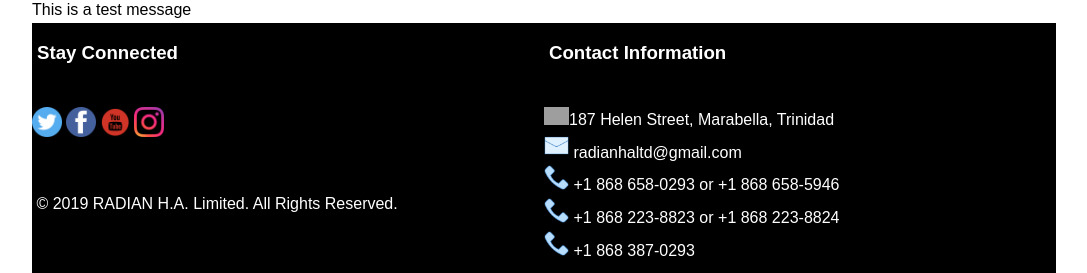
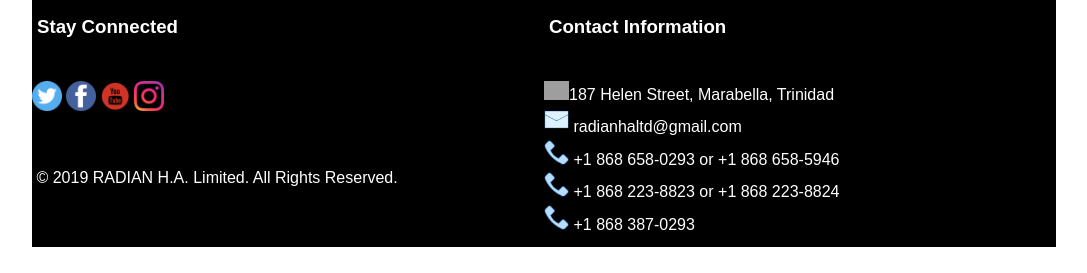
Before and after one commit to Netmistro/RadianWebsite, a PHP site: page /boss-towers.php in a window 1280 px wide. Shown: the part 763-1036 px from the top of the page, without its empty margins (96-1183 px from the left). After the commit the page ends 1010 px from the top, so only its background shows below. Run offline with PHP 8.4, Linux system fonts and the light colour scheme; some libraries are stand-ins or nearby versions; grey boxes are pictures that could not be loaded.

Commit message:
Updated Boss Towers PHP File with corrected version

```diff
--- a/boss-towers.php
+++ b/boss-towers.php
@@ -60,9 +60,6 @@ include('header.php');
     </div>
     <br>
 
-    <!-- Test Comment -->
-<p>This is a test message</p>
-
 </div>
 </body>
 <footer>
```
